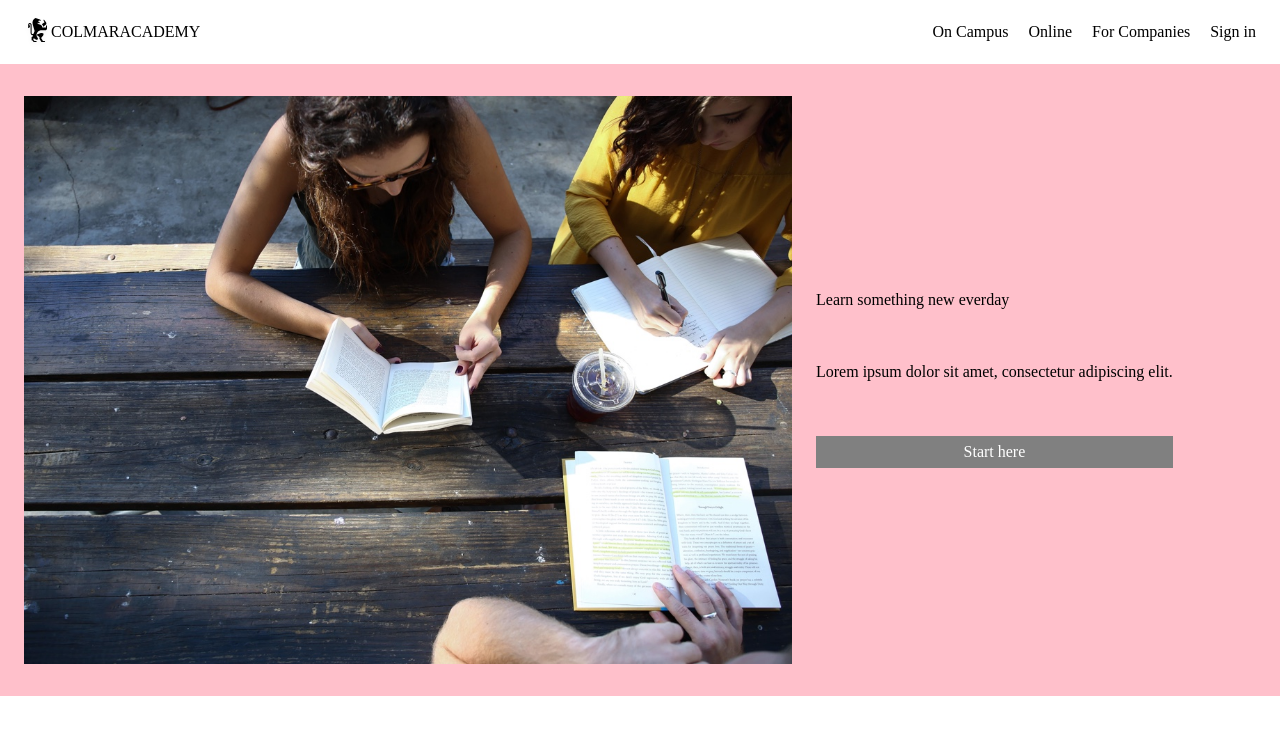
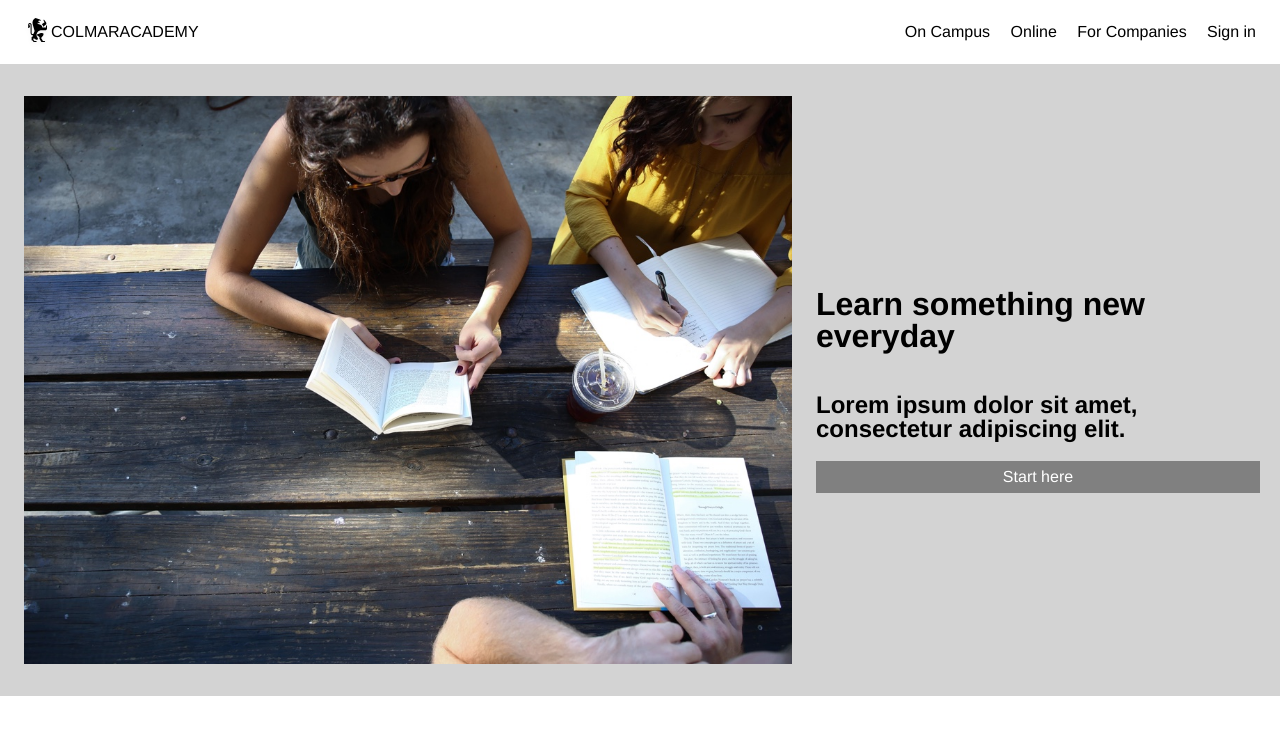
Before and after one commit to FredCLearn/colmar, a plain HTML site: page index.html in a window 1280 px wide. Drawn offline with Linux system fonts and the light colour scheme.

Commit message:
added font styles

```diff
--- a/index.html
+++ b/index.html
@@ -30,16 +30,15 @@
     <img src="resources/assets/images/ic-login.svg">
 </div>
 
-     <!-- Content -->
-
+  <!-- Content -->
 <div class="topdivpush"></div>
 
  <!-- first content section -->
 <div class="learn desktop">
   <img src="resources/assets/images/banner.jpg">
   <div class="rightlearn">
-    <h1>Learn something new everday</h1>
-    <p>Lorem ipsum dolor sit amet, consectetur adipiscing elit.</p>
+    <h1>Learn something new everyday</h1>
+    <h2>Lorem ipsum dolor sit amet, consectetur adipiscing elit.</h2>
     <div class="button">
       <h3>Start here</h3>
     </div>
@@ -50,7 +49,7 @@
   <img src="resources/assets/images/banner.jpg">
   <div>
     <h1>Learn something new everday</h1>
-    <p>Lorem ipsum dolor sit amet, consectetur adipiscing elit.</p>
+    <h2>Lorem ipsum dolor sit amet, consectetur adipiscing elit.</h2>
     <div class="button">
       <h3>Start here</h3>
     </div>
@@ -108,6 +107,9 @@
 </div>
   	<!-- Footer -->
 
+<footer class="mobile m-footer">
+&copy;2016 Colmar Academy.  All rights reserved
+</footer>
 
   </body>
 </html>
--- a/resources/css/style.css
+++ b/resources/css/style.css
@@ -1,6 +1,35 @@
 /* Global Settings */
 
+h1{
+display: block;
+font-size: 2em;
+margin-top: 0.67em;
+margin-bottom: 0.67em;
+margin-left: 0;
+margin-right: 0;
+font-weight: bold;
+}
 
+h2 {
+    display: block;
+    font-size: 1.5em;
+    margin-top: 0.83em;
+    margin-bottom: 0.83em;
+    margin-left: 0;
+    margin-right: 0;
+    font-weight: bold;
+}
+
+
+html {
+  font-size:16px;
+  font-family:helvetica,sans-serif;
+}
+
+a {
+  color:dodgerblue;
+  text-decoration:none;
+}
 
 /* Header and Nav Area */
 
@@ -29,6 +58,7 @@
 
   .banner nav a{
     padding-right:16px;
+    color:black;
   }
   .banner nav{
     padding-right:8px;
@@ -40,17 +70,17 @@
   height:64px;
 }
 
+/* First Content Area */
 .learn{
   display:flex;
-  background-color: pink;
-  top:100px;
+  background-color: lightgray;
 }
 
 .rightlearn{
 display:flex;
 flex-direction: column;
-justify-content: space-around;
-padding:200px 0;
+justify-content: center;
+margin-right:20px;
 }
 
 .learn img{
@@ -66,9 +96,14 @@ background-color: gray;
 color:white;
 }
 
+/* Second Content Area */
+
+
+
 /* Footer */
 
 
+/* Styling for Mobile */
 @media only screen and (max-width: 480px) {
   .desktop {
     display: none;
@@ -140,7 +175,6 @@ color:white;
 
 .mobile-forth{
   display:block;
-  background-color: pink;
   margin:0 auto;
   text-align: center;
   padding-bottom:24px;
@@ -154,3 +188,9 @@ color:white;
 video{
   width:100%;
 }
+
+.m-footer{
+  display:block;
+  text-align: center;
+  padding: 16px 0;
+}
```
Also changed, not shown: 1 other file.
